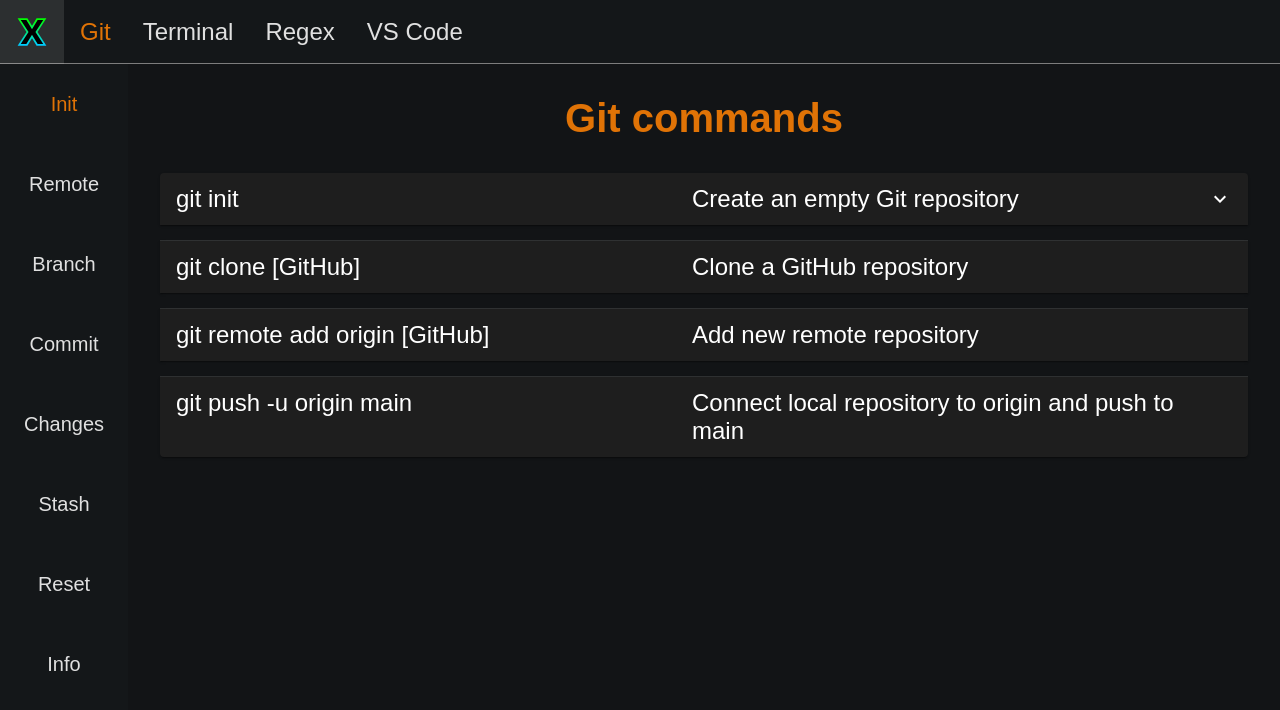
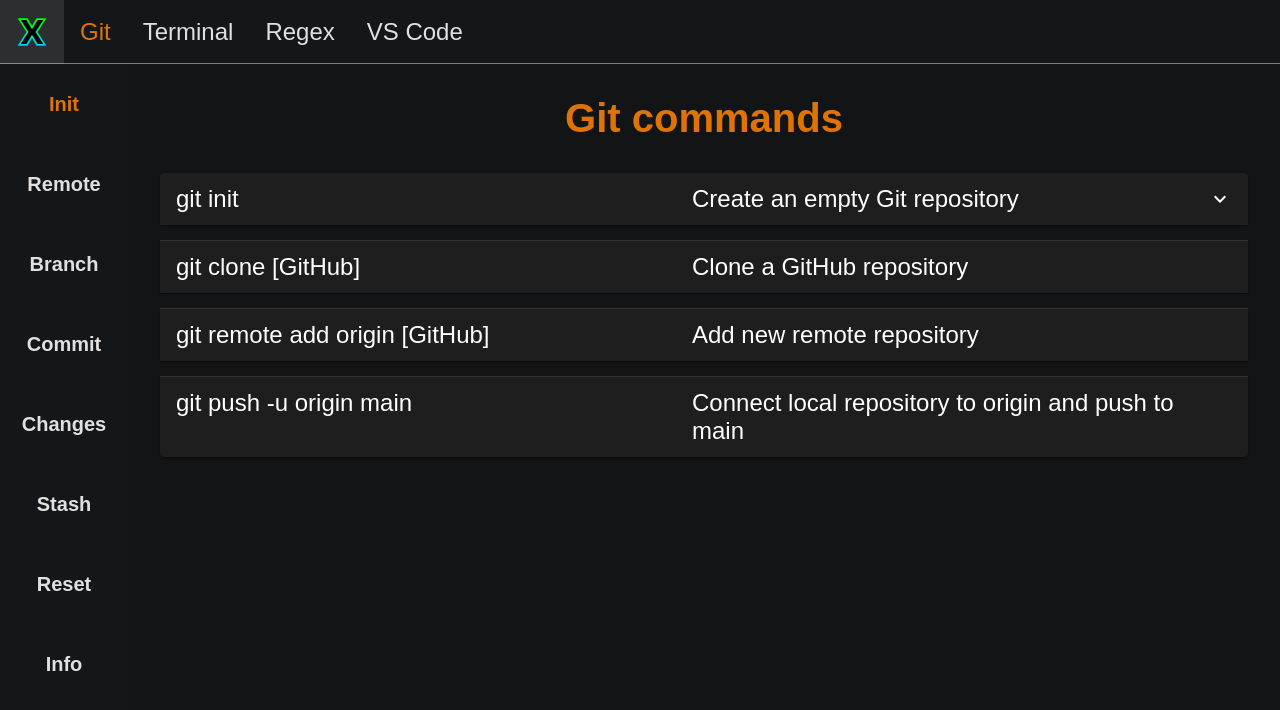
Before and after one commit to TetrisBattle/Notepad, a React (Create React App) app: page /Notepad in a window 1280 px wide. Shown: the top 710 px of the page. Built offline with nearby package versions, Linux system fonts and the light colour scheme.

Commit message:
Make git pages nav buttons font-weight bold

```diff
--- a/src/styles/sass/main.css
+++ b/src/styles/sass/main.css
@@ -220,6 +220,7 @@ dialog .container .actions button {
 .Notepad .git nav button {
   block-size: 5rem;
   font-size: 1.25rem;
+  font-weight: bold;
   background-color: #141719;
   color: #E0E0E0;
 }
--- a/src/styles/sass/mixins/_components.scss
+++ b/src/styles/sass/mixins/_components.scss
@@ -59,6 +59,7 @@
 	button {
 		block-size: 5rem;
 		font-size: 1.25rem;
+		font-weight: bold;
 		background-color: $backgroundColor;
 		color: $colorText;
 		&:hover { background-color: lighten($backgroundColor, 10%); }
```
